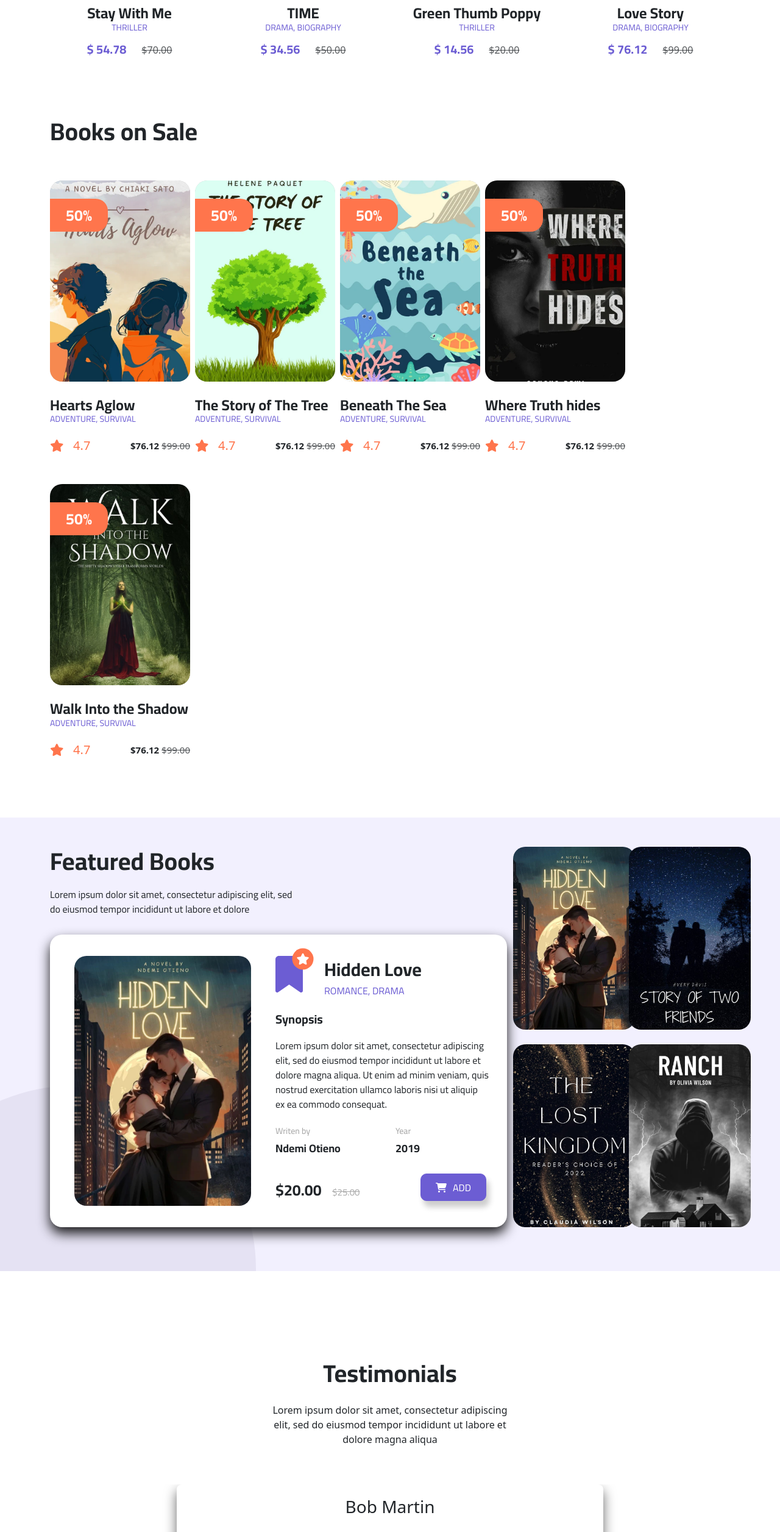
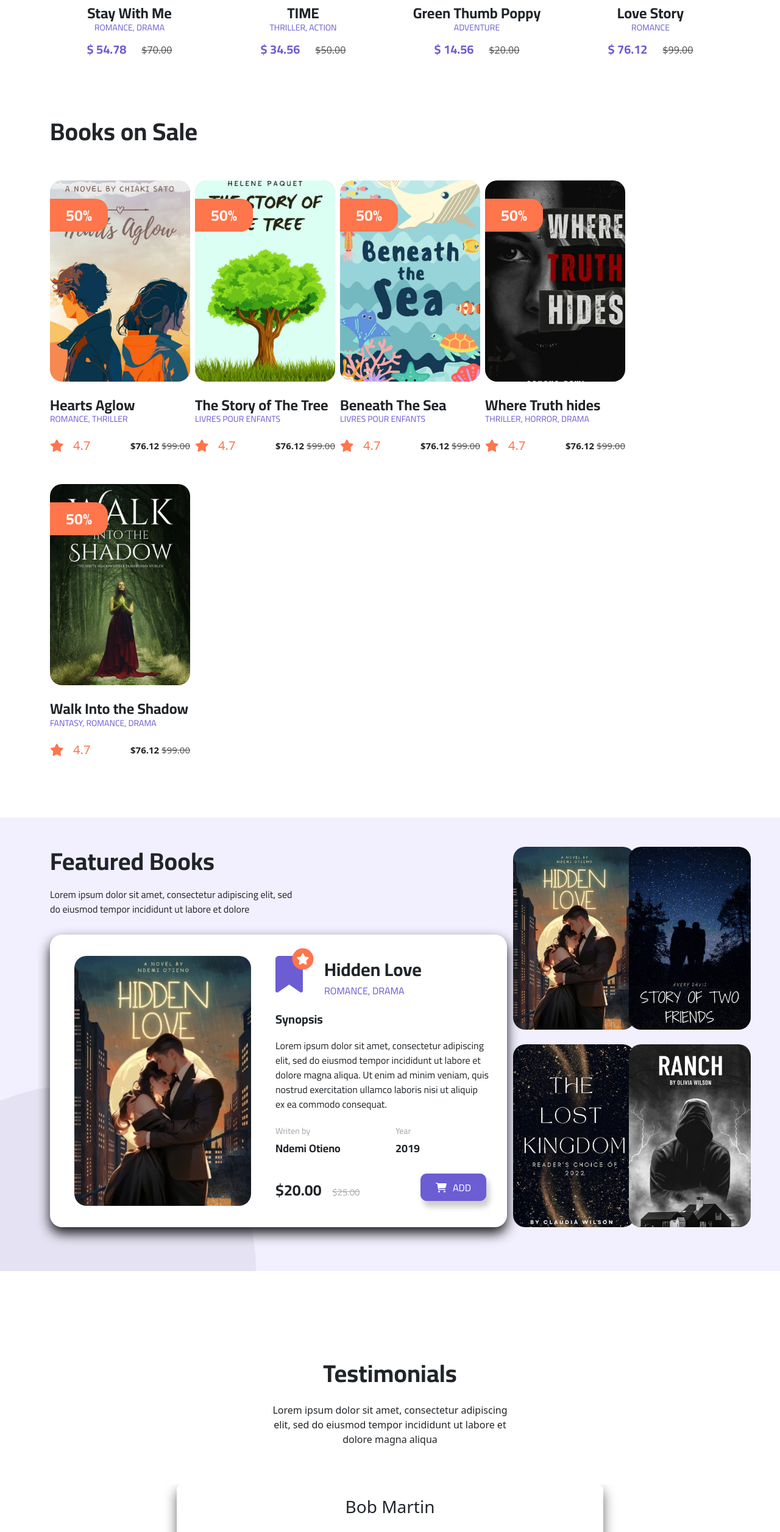
Before and after one commit to Twamii/projethackhaton, a React (Create React App) app: page / in a window 1280 px wide. Shown: the part 3216-5729 px from the top of the page at 61% size. Built offline with nearby package versions, Linux system fonts and the light colour scheme.

Commit message:
presque finalisation de la homePage

```diff
--- a/src/Composants/Testimony.js
+++ b/src/Composants/Testimony.js
@@ -13,21 +13,21 @@ const avisClients = [
     {
         id: 2,
         nom: "Bob Martin",
-        avis: "Shoping book in Bookoe is very easy. Quick delivery and fast respon. They services is awesome!",
+        avis: "Very bad website !!! It's full of lag !",
         note: 1,
         date: "2025-03-17",
     },
     {
         id: 3,
         nom: "Claire Bernard",
-        avis: "I never know this shop before, until my grandma tell me how excelent this book store",
+        avis: "I don't understand the hype around Bookoe, the books are really overpriced. You can find the same for half the price in others bookstores.",
         note: 2,
         date: "2025-03-16",
     },
     {
         id: 4,
         nom: "David Lefevre",
-        avis: "I never know this shop before, until my grandma tell me how excelent this book store",
+        avis: "Delivery was quick but the book arrived a bit damaged",
         note: 3,
         date: "2025-03-15",
     },
--- a/src/Pages/HomePage.js
+++ b/src/Pages/HomePage.js
@@ -386,7 +386,7 @@ function HomePage() {
             <div className="d-flex flex-column align-items-center">
               <SpecialCards imageForSales={HomePageData.bookImages.book21} />
               <h4 className="specialcardstitle">Stay With Me</h4>
-              <small className="specialcardsgenre">THRILLER</small>
+              <small className="specialcardsgenre">ROMANCE, DRAMA</small>
               <div><b className="specialcardsmoney">$ 54.78</b> &nbsp;&nbsp;&nbsp;&nbsp;&nbsp;<span className="text-muted text-decoration-line-through">
                 $70.00
               </span></div>
@@ -396,7 +396,7 @@ function HomePage() {
             <div className="d-flex flex-column align-items-center">
               <SpecialCards imageForSales={HomePageData.bookImages.book22} />
               <h4 className="specialcardstitle">TIME</h4>
-              <small className="specialcardsgenre">DRAMA, BIOGRAPHY</small>
+              <small className="specialcardsgenre">THRILLER, ACTION</small>
               <div><b className="specialcardsmoney">$ 34.56</b> &nbsp;&nbsp;&nbsp;&nbsp;&nbsp;<span className="text-muted text-decoration-line-through">
                 $50.00
               </span></div>
@@ -406,7 +406,7 @@ function HomePage() {
             <div className="d-flex flex-column align-items-center">
               <SpecialCards imageForSales={HomePageData.bookImages.book23} />
               <h4 className="specialcardstitle">Green Thumb Poppy</h4>
-              <small className="specialcardsgenre">THRILLER</small>
+              <small className="specialcardsgenre">ADVENTURE</small>
               <div><b className="specialcardsmoney">$ 14.56</b> &nbsp;&nbsp;&nbsp;&nbsp;&nbsp;<span className="text-muted text-decoration-line-through">
                 $20.00
               </span></div>
@@ -416,7 +416,7 @@ function HomePage() {
             <div className="d-flex flex-column align-items-center">
               <SpecialCards imageForSales={HomePageData.bookImages.book24} />
               <h4 className="specialcardstitle">Love Story</h4>
-              <small className="specialcardsgenre">DRAMA, BIOGRAPHY</small>
+              <small className="specialcardsgenre">ROMANCE</small>
               <div><b className="specialcardsmoney">$ 76.12</b> &nbsp;&nbsp;&nbsp;&nbsp;&nbsp;<span className="text-muted text-decoration-line-through">
                 $99.00
               </span></div>
@@ -433,7 +433,7 @@ function HomePage() {
             <div className="d-flex flex-column align-items-center align-items-md-start">
               <div className="salescard"><img src={HomePageData.bookImages.book25} className="salesimg" /><div className="sales">50%</div></div>
               <h4 className="specialcardstitle salestitle">Hearts Aglow</h4>
-              <small className="specialcardsgenre">ADVENTURE, SURVIVAL</small>
+              <small className="specialcardsgenre">ROMANCE, THRILLER</small>
               <div className="d-flex justify-content-between align-items-center mt-2 w-100">
                 <div className="starcolor">
                   <FontAwesomeIcon icon={faStar} /> &nbsp; 4.7
@@ -452,7 +452,7 @@ function HomePage() {
             <div className="d-flex flex-column align-items-center align-items-md-start">
               <div className="salescard"><img src={HomePageData.bookImages.book26} className="salesimg" /><div className="sales">50%</div></div>
               <h4 className="specialcardstitle salestitle">The Story of The Tree</h4>
-              <small className="specialcardsgenre">ADVENTURE, SURVIVAL</small>
+              <small className="specialcardsgenre">LIVRES POUR ENFANTS</small>
               <div className="d-flex justify-content-between align-items-center mt-2 w-100">
                 <div className="starcolor">
                   <FontAwesomeIcon icon={faStar} /> &nbsp; 4.7
@@ -471,7 +471,7 @@ function HomePage() {
             <div className="d-flex flex-column align-items-center align-items-md-start">
               <div className="salescard"><img src={HomePageData.bookImages.book27} className="salesimg" /><div className="sales">50%</div></div>
               <h4 className="specialcardstitle salestitle">Beneath The Sea</h4>
-              <small className="specialcardsgenre">ADVENTURE, SURVIVAL</small>
+              <small className="specialcardsgenre">LIVRES POUR ENFANTS</small>
               <div className="d-flex justify-content-between align-items-center mt-2 w-100">
                 <div className="starcolor">
                   <FontAwesomeIcon icon={faStar} /> &nbsp; 4.7
@@ -490,7 +490,7 @@ function HomePage() {
             <div className="d-flex flex-column align-items-center align-items-md-start">
               <div className="salescard"><img src={HomePageData.bookImages.book28} className="salesimg" /><div className="sales">50%</div></div>
               <h4 className="specialcardstitle salestitle">Where Truth hides</h4>
-              <small className="specialcardsgenre">ADVENTURE, SURVIVAL</small>
+              <small className="specialcardsgenre">THRILLER, HORROR, DRAMA</small>
               <div className="d-flex justify-content-between align-items-center mt-2 w-100">
                 <div className="starcolor">
                   <FontAwesomeIcon icon={faStar} /> &nbsp; 4.7
@@ -509,7 +509,7 @@ function HomePage() {
             <div className="d-flex flex-column align-items-center align-items-md-start">
               <div className="salescard"><img src={HomePageData.bookImages.book29} className="salesimg" /><div className="sales">50%</div></div>
               <h4 className="specialcardstitle salestitle">Walk Into the Shadow</h4>
-              <small className="specialcardsgenre">ADVENTURE, SURVIVAL</small>
+              <small className="specialcardsgenre">FANTASY, ROMANCE, DRAMA</small>
               <div className="d-flex justify-content-between align-items-center mt-2 w-100">
                 <div className="starcolor">
                   <FontAwesomeIcon icon={faStar} /> &nbsp; 4.7
```
